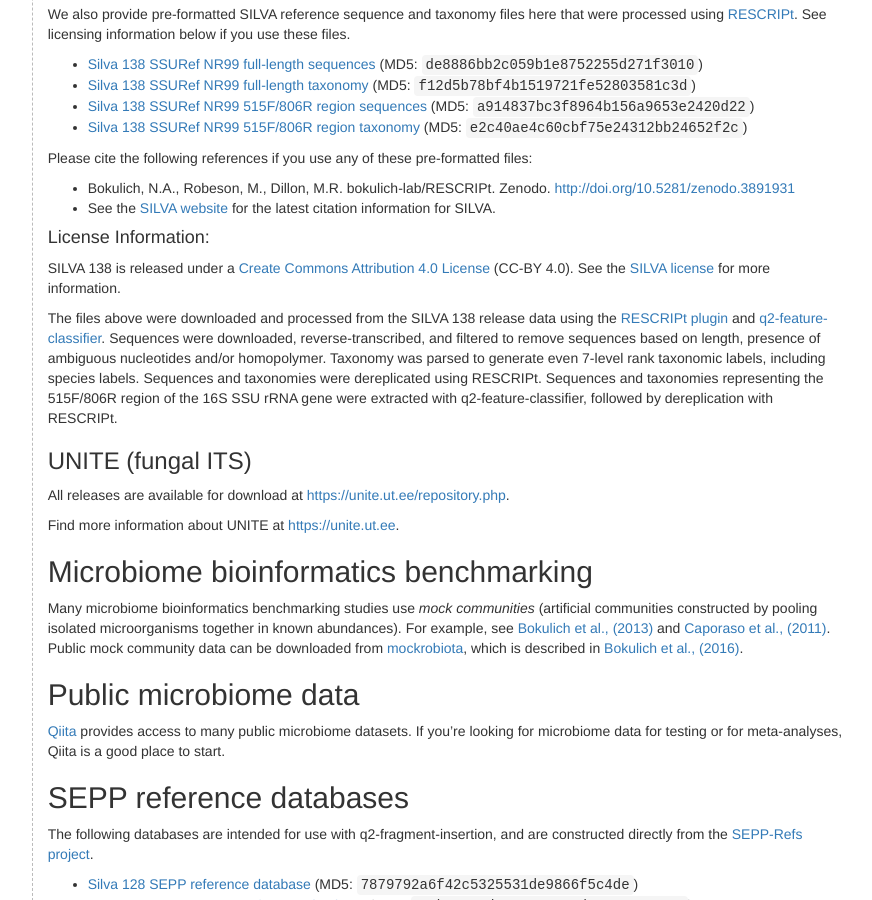
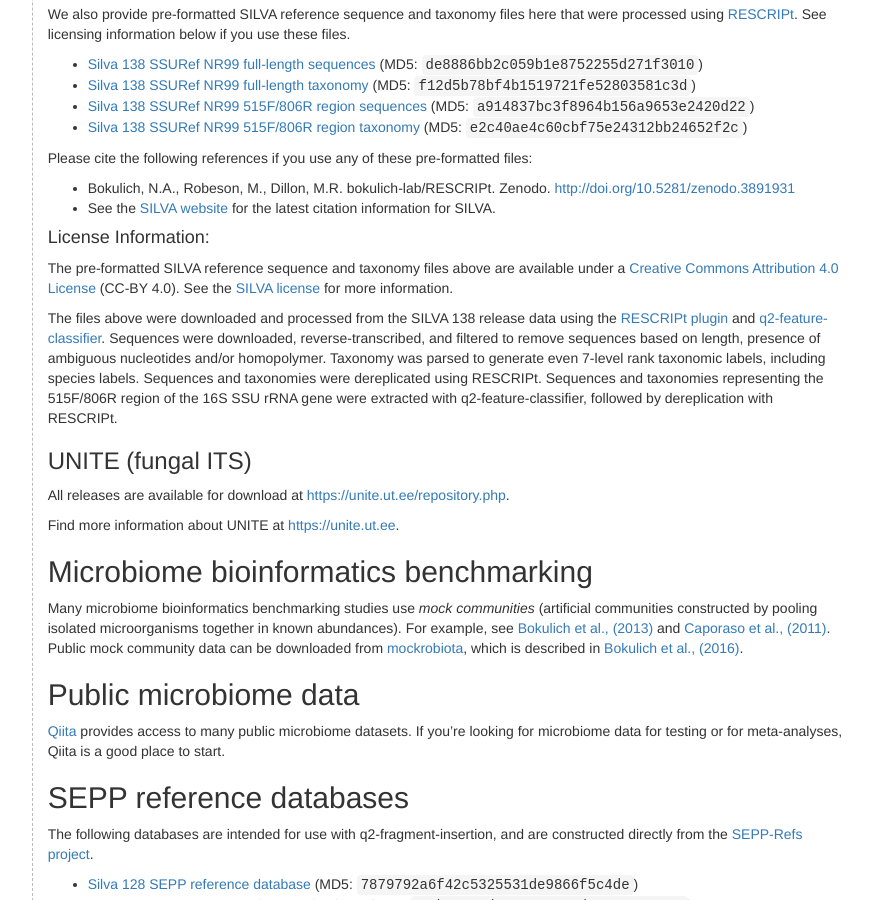
Before and after one commit to qiime2/docs, a Sphinx documentation site: the page built from source/data-resources.rst, in a window 1280 px wide and 900 px high, scrolled down 1229 px. Shown: the whole window, without its empty margins (277-1149 px from the left). Built offline with Sphinx 7.4.7, drawn with Linux system fonts in a browser that asks for light colours; pages that are not in the unit, such as notebooks, are missing from menus; the version number could not be read and is left out.

Commit message:
Update source/data-resources.rst
Co-authored-by: Matthew Dillon <matthewrdillon@gmail.com>

```diff
--- a/source/data-resources.rst
+++ b/source/data-resources.rst
@@ -67,7 +67,7 @@
 License Information:
 ^^^^^^^^^^^^^^^^^^^^
 
-SILVA 138 is released under a `Create Commons Attribution 4.0 License <https://creativecommons.org/licenses/by/4.0/>`_ (CC-BY 4.0). See the `SILVA license <https://www.arb-silva.de/silva-license-information/>`_ for more information.
+The pre-formatted SILVA reference sequence and taxonomy files above are available under a `Creative Commons Attribution 4.0 License <https://creativecommons.org/licenses/by/4.0/>`_ (CC-BY 4.0). See the `SILVA license <https://www.arb-silva.de/silva-license-information/>`_ for more information.
 
 The files above were downloaded and processed from the SILVA 138 release data using the `RESCRIPt plugin <https://github.com/bokulich-lab/RESCRIPt>`_ and `q2-feature-classifier <https://github.com/qiime2/q2-feature-classifier/>`_. Sequences were downloaded, reverse-transcribed, and filtered to remove sequences based on length, presence of ambiguous nucleotides and/or homopolymer. Taxonomy was parsed to generate even 7-level rank taxonomic labels, including species labels. Sequences and taxonomies were dereplicated using RESCRIPt. Sequences and taxonomies representing the 515F/806R region of the 16S SSU rRNA gene were extracted with q2-feature-classifier, followed by dereplication with RESCRIPt.
 
```
